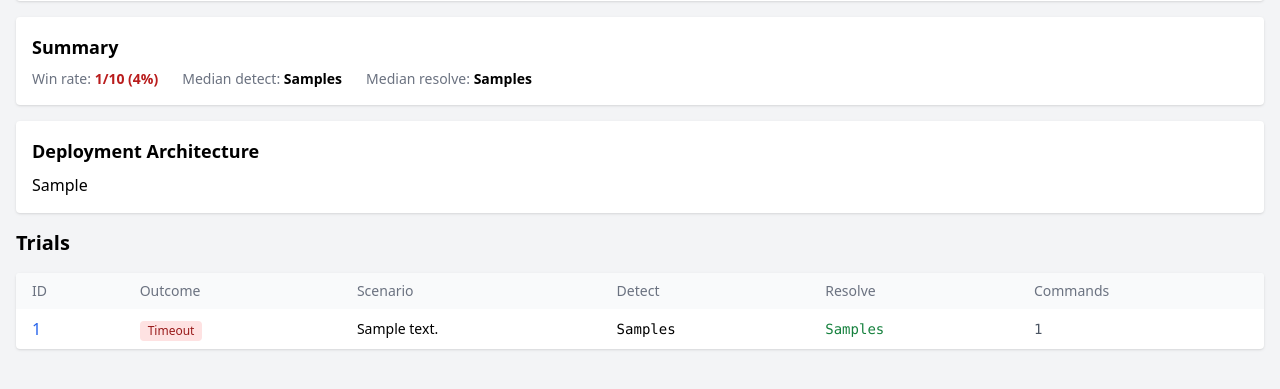
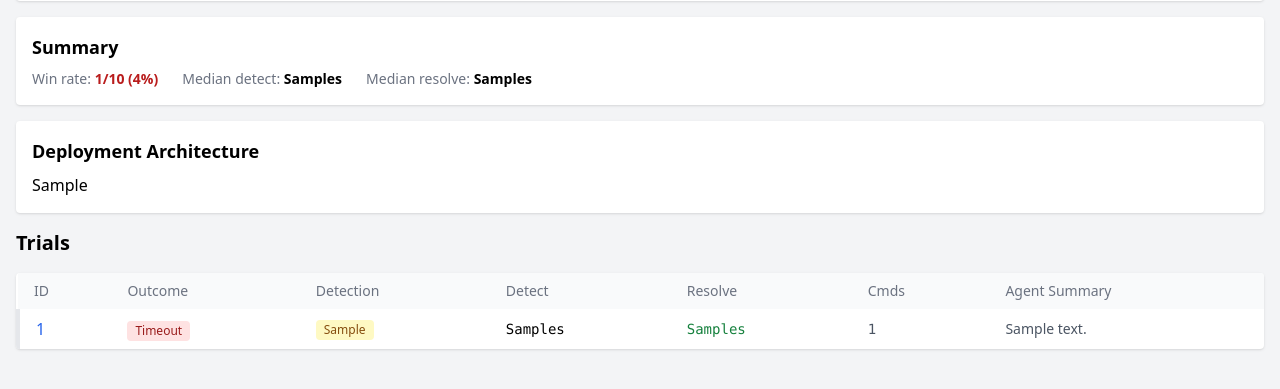
Before and after one commit to pikehouse/operator, a FastAPI app: template eval/src/eval/viewer/templates/campaign.html in a window 1280 px wide. Shown: the part 347-736 px from the top of the page. Run offline with FastAPI, Linux system fonts and the light colour scheme; the template is opened without the code that fills it: most values are stand-ins (such as "Sample title", 1, 10 or a date in 2020); some libraries are stand-ins or nearby versions.

Commit message:
feat(eval): add trial grouping, detection, and agent summary to campaign viewer
Group trials by identical chaos config with colored left border and
header row. Add Detection column (which invariant fired), Agent Summary
column (first line of agent conclusion), and command count. Trials
sorted by group with baselines last. Expand chaos type descriptions
to cover all supported types including load_pressure params.

Co-Authored-By: Claude Opus 4.6 <noreply@anthropic.com>

```diff
--- a/eval/src/eval/viewer/templates/campaign.html
+++ b/eval/src/eval/viewer/templates/campaign.html
@@ -67,15 +67,24 @@
             <tr>
                 <th class="px-4 py-2 text-left text-sm font-medium text-gray-500">ID</th>
                 <th class="px-4 py-2 text-left text-sm font-medium text-gray-500">Outcome</th>
-                <th class="px-4 py-2 text-left text-sm font-medium text-gray-500">Scenario</th>
+                <th class="px-4 py-2 text-left text-sm font-medium text-gray-500">Detection</th>
                 <th class="px-4 py-2 text-left text-sm font-medium text-gray-500">Detect</th>
                 <th class="px-4 py-2 text-left text-sm font-medium text-gray-500">Resolve</th>
-                <th class="px-4 py-2 text-left text-sm font-medium text-gray-500">Commands</th>
+                <th class="px-4 py-2 text-left text-sm font-medium text-gray-500">Cmds</th>
+                <th class="px-4 py-2 text-left text-sm font-medium text-gray-500">Agent Summary</th>
             </tr>
         </thead>
-        <tbody class="divide-y divide-gray-200">
+        <tbody>
             {% for item in trials %}
-            <tr class="hover:bg-gray-50">
+            {% if item.group_first %}
+            <tr class="bg-gray-50 border-t-2 border-gray-200">
+                <td colspan="7" class="px-4 py-1.5 border-l-4 {{ item.group_color }}">
+                    <span class="text-xs font-semibold text-gray-500 uppercase tracking-wide">{{ item.group_label }}</span>
+                    <span class="text-xs text-gray-400 ml-2">{{ item.group_size }} trial{{ 's' if item.group_size != 1 else '' }}</span>
+                </td>
+            </tr>
+            {% endif %}
+            <tr class="hover:bg-gray-50 border-l-4 {{ item.group_color }}">
                 <td class="px-4 py-2">
                     <a href="/trial/{{ item.trial.id }}" class="text-blue-600 hover:underline">{{ item.trial.id }}</a>
                 </td>
@@ -91,10 +100,12 @@
                     {% endif %}
                 </td>
                 <td class="px-4 py-2 text-sm">
-                    {% if item.is_baseline %}
-                    <span class="text-gray-400">Baseline (no chaos)</span>
+                    {% if item.detection_invariant %}
+                    <span class="inline-flex items-center px-2 py-0.5 rounded text-xs font-medium bg-yellow-100 text-yellow-800">
+                        {{ item.detection_invariant }}
+                    </span>
                     {% else %}
-                    {{ item.chaos_description }}
+                    <span class="text-gray-400">-</span>
                     {% endif %}
                 </td>
                 <td class="px-4 py-2 text-sm font-mono">
@@ -114,6 +125,13 @@
                 <td class="px-4 py-2 text-sm font-mono text-gray-600">
                     {{ item.cmd_count }}
                 </td>
+                <td class="px-4 py-2 text-sm text-gray-600 max-w-md truncate" title="{{ item.agent_summary or '' }}">
+                    {% if item.agent_summary %}
+                    {{ item.agent_summary }}
+                    {% else %}
+                    <span class="text-gray-400">-</span>
+                    {% endif %}
+                </td>
             </tr>
             {% endfor %}
         </tbody>
```
Also changed, not shown: eval/src/eval/viewer/routes.py (+56 -0 lines).
